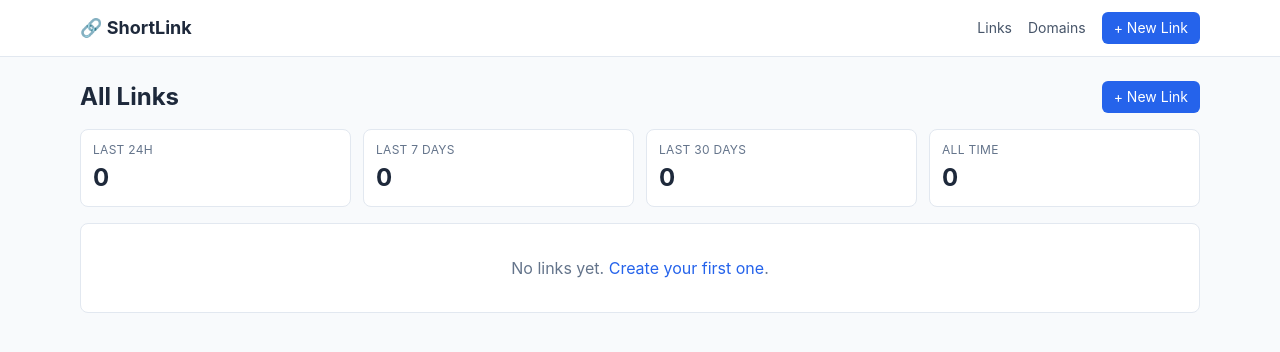
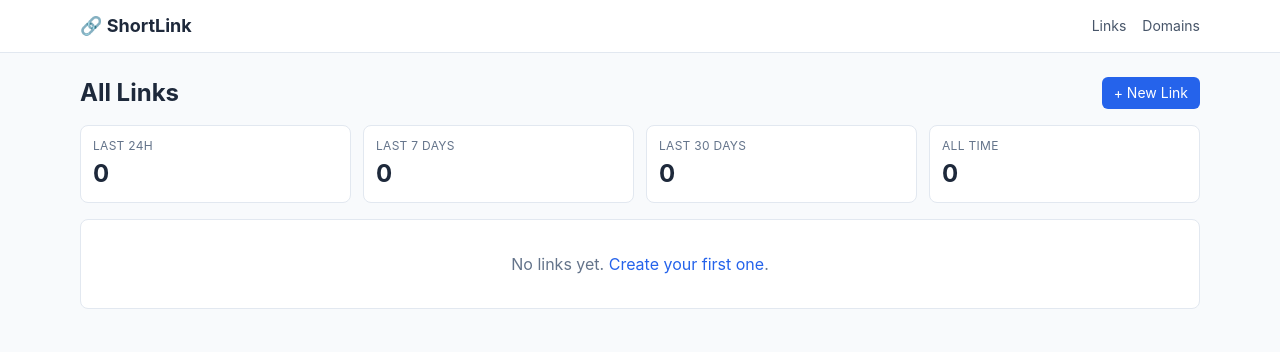
Before and after one commit to razifijazi/shorlinkadvance, a Flask app: page / in a window 1280 px wide. Shown: the top 352 px of the page. Run offline with Flask 3, Linux system fonts and the light colour scheme; data that the repository does not hold is empty; some libraries are stand-ins or nearby versions.

Commit message:
ui(nav): remove redundant + New Link button (bottom of page already has it)

```diff
--- a/templates/base.html
+++ b/templates/base.html
@@ -22,7 +22,6 @@
       <div class="flex items-center gap-4 text-sm">
         <a href="{{ url_for('index') }}" class="text-slate-600 hover:text-slate-900">Links</a>
         <a href="{{ url_for('domains_page') }}" class="text-slate-600 hover:text-slate-900">Domains</a>
-        <a href="{{ url_for('new_link') }}" class="bg-blue-600 text-white px-3 py-1.5 rounded-md hover:bg-blue-700">+ New Link</a>
       </div>
     </div>
   </nav>
```
